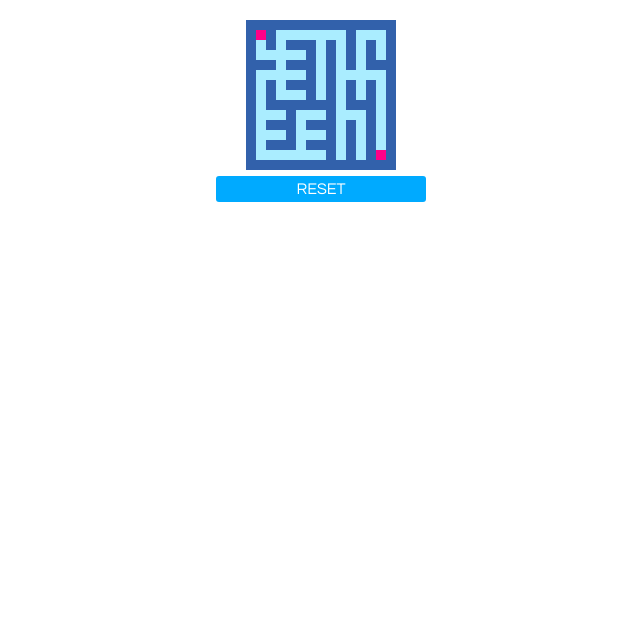
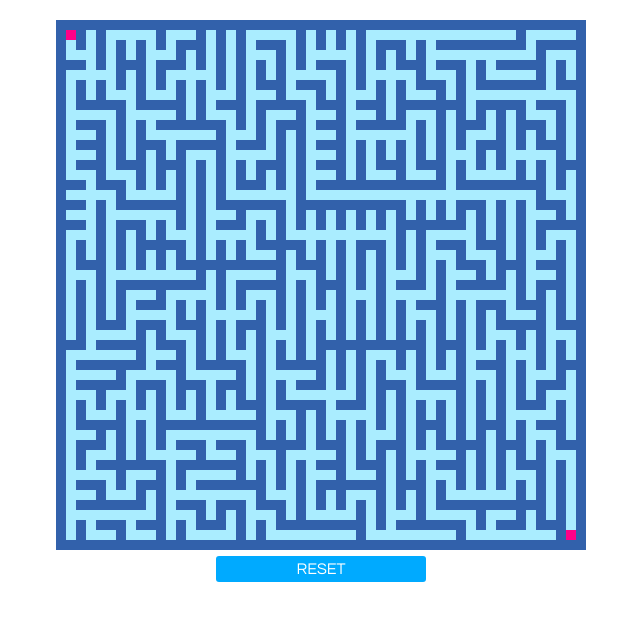
Before and after one commit to Jibril2821/mymeiro, a plain HTML site: page index.html in a window 1280 px wide. Shown: the whole page, without its empty margins (319-959 px from the left). Drawn offline with Linux system fonts and the light colour scheme.

Commit message:
Update index.html

```diff
--- a/index.html
+++ b/index.html
@@ -159,7 +159,7 @@
 
 
             function reset() {
-                var maze = new Maze(13, 13);
+                var maze = new Maze(51, 51);
                 maze.init();
                 maze.draw();
             }
@@ -170,116 +170,6 @@
                 reset();
             });
 
-            // // 迷路を配列で用意
-            // var map = [];
-            // // map[0] = [0, 0, 0];
-            // // map[1] = [0, 1, 1];
-            // // map[2] = [0, 0, 0];
-
-            // // Canvasで描画
-            // var col = 13;
-            // var row = 13;
-
-            // for (var x = 0; x < col; x++) {
-            //     map[x] = [];
-            //     for (var y = 0; y < row; y++) {
-            //         map[x][y] = 0;
-            //     }
-            // }
-
-            // for (var x = 1; x < col; x += 2){
-            //     for (var y = 1; y < row; y += 2) {
-            //         map[x][y] = 1;
-            //     }
-            // }
-
-            // var points = [
-            //     [0, -1],
-            //     [0, 1],
-            //     [1, 0],
-            //     [-1, 0], //左
-            // ];
-
-            // function rand(n) {
-            //     return Math.floor(Math.random() * (n + 1));
-            // }
-
-            // for (var x = 1; x < col; x += 2){
-            //     for (var y = 1; y < row; y += 2) {
-            //         do {
-            //             if (x === 1) {
-            //                 //上下左右
-            //                 var r = points[rand(3)];
-            //             } else {
-            //                 //左以外
-            //                 var r = points[rand(2)];
-            //             }
-
-            //         } while (map[x + r[0]][y + r[1]] === 1);
-            //         map[x + r[0]][y + r[1]] = 1;
-            //     }
-            // }
-
-            // var startX = 0;
-            // var startY = 0;
-            // var goalX = col - 1;
-            // var goalY = row - 1;
-
-            // var wallSize = 10;
-            // var wallColor = '#3261ab';
-            // var routeColor = '#ff0088';
-
-            // var canvas = document.getElementById('mycanvas');
-            // if (!canvas || !canvas.getContext) {
-            //     return false;
-            // }
-            // var ctx = canvas.getContext('2d');
-
-            // canvas.width = (col + 2) * wallSize;
-            // canvas.height = (row + 2) * wallSize;
-
-            // //上下の壁
-            // for (var x = 0; x < col + 2; x++) {
-            //     drawWall(x, 0);
-            //     drawWall(x, row + 1);
-            // }
-            // //左右の壁
-            // for (var y = 0; y < row + 2; y++) {
-            //     drawWall(0, y);
-            //     drawWall(col + 1, y);
-            // }
-
-            // //迷路の内部
-            // for (var x = 0; x < col; x++) {
-            //     for (var y = 0; y < row; y++) {
-            //         if (map[x][y] === 1) {
-            //             drawWall(x + 1, y + 1);
-            //         }
-
-            //         if ((x === startX && y === startY) || (x === goalX && y === goalY)) {
-            //             drawRoute(x + 1, y + 1);
-            //         }
-            //     }
-            // }
-
-            // //壁を描画
-            // function drawWall(x, y) {
-            //     ctx.fillStyle = wallColor;
-            //    drawRect(x, y);
-            // }
-
-            // function drawRoute(x, y) {
-            //     ctx.fillStyle = routeColor;
-            //     drawRect(x, y);
-            // }
-
-            // function drawRect(x, y) {
-            //     ctx.fillRect(
-            //         x * wallSize,
-            //         y * wallSize,
-            //         wallSize,
-            //         wallSize);
-            // }
         })();
     </script>
 </body>
```
